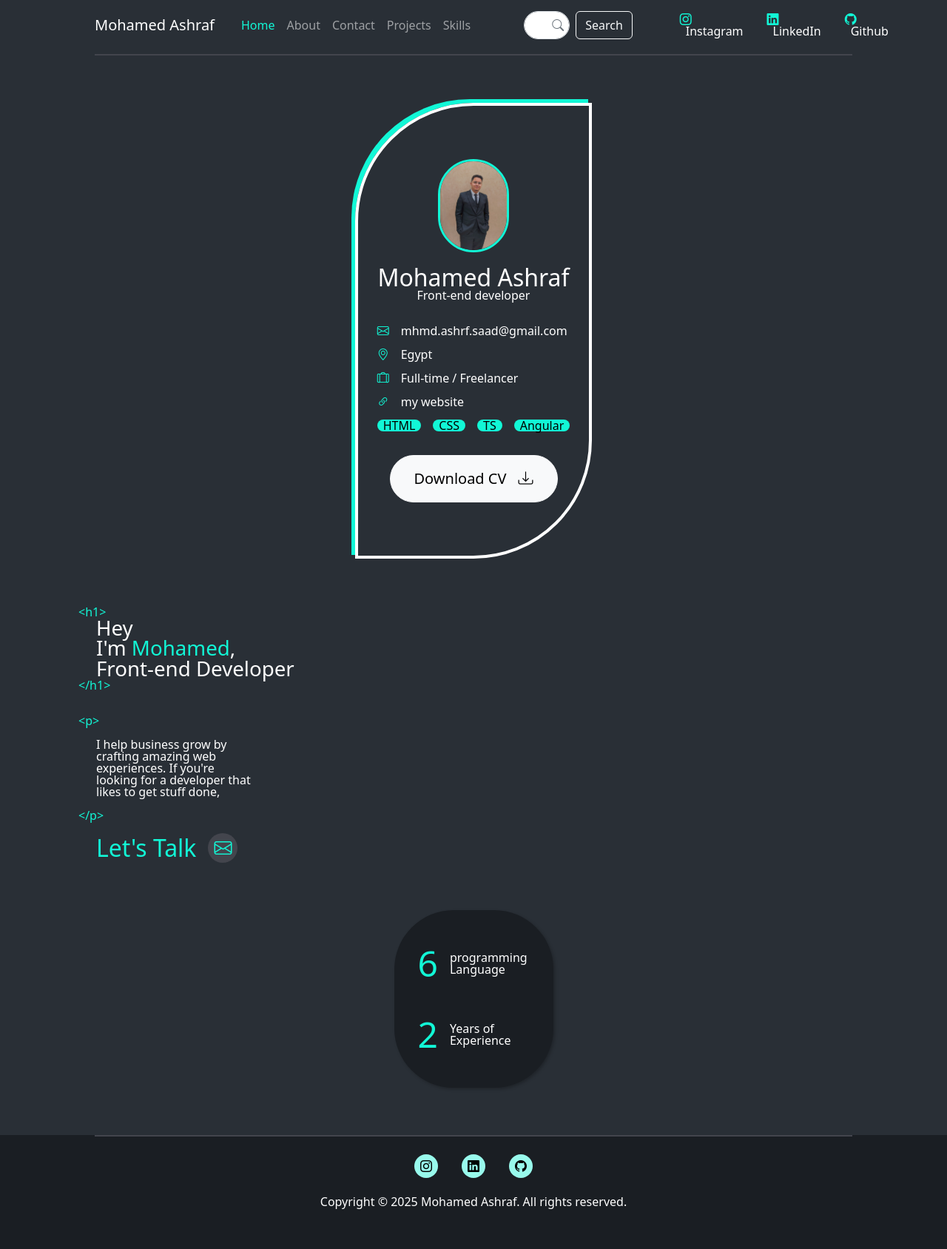
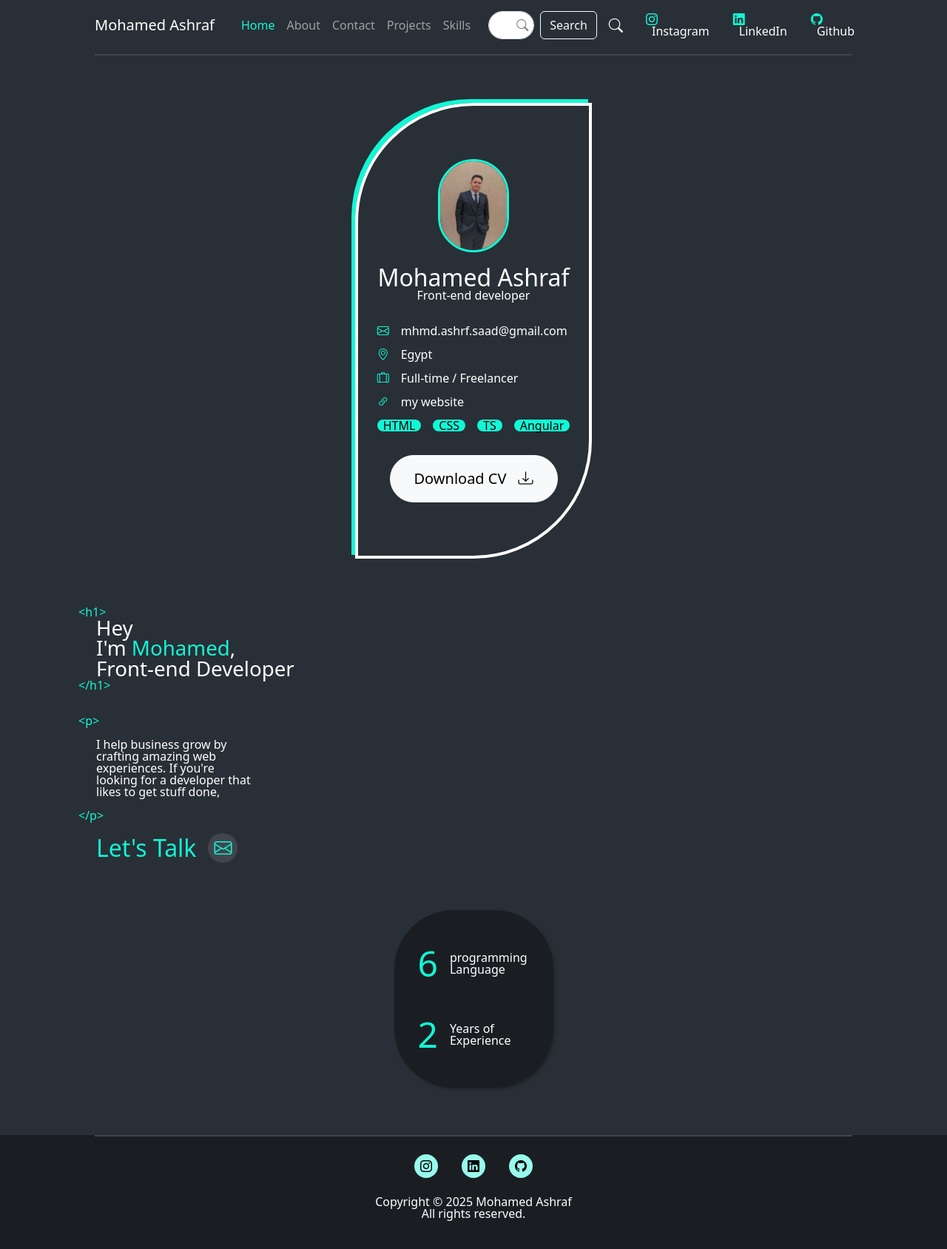
Before and after one commit to mhmd-ashrf-saad/Portfolio, an Angular app: page / in a window 1280 px wide. Shown: the top 1688 px of the page at 74% size. Built offline with nearby package versions, Linux system fonts and the light colour scheme; a web font is replaced by a local one.

Commit message:
fix header and footer

```diff
--- a/src/app/components/footer/footer.css
+++ b/src/app/components/footer/footer.css
@@ -22,14 +22,11 @@ footer {
     background: #98faec;
   }
 }
-.rights p,
-.policy {
+.rights {
   font-weight: 300;
-}
-.policy {
-  display: flex;
-  gap: 2rem;
-  justify-content: center;
+  margin: 0 0.5rem;
+  text-align: center;
+
 }
 .custom-border {
   border-bottom: 2px solid var(--greyline);
--- a/src/app/components/footer/footer.html
+++ b/src/app/components/footer/footer.html
@@ -13,7 +13,7 @@
     </div>
   <div class="footer-info">
     <div class="rights">
-      <p>Copyright &copy; {{currentYear}} Mohamed Ashraf. All rights reserved.</p>
+      <p>Copyright &copy; {{currentYear}} Mohamed Ashraf<br>All rights reserved.</p>
     </div>
   </div>
 </footer>
--- a/src/app/components/header/header.css
+++ b/src/app/components/header/header.css
@@ -1,6 +1,6 @@
 .navbar-collapse {
   flex-grow: 0;
-  gap: 64px;
+  gap: 1rem;
 }
 .container-fluid {
   justify-content: flex-end;
--- a/src/app/components/header/header.html
+++ b/src/app/components/header/header.html
@@ -28,11 +28,14 @@
                         aria-label="Search" style="width: 100%; padding-right: 40px;" />
                     <i
                         class="bi bi-search search-icon position-absolute top-50 end-0 translate-middle-y me-2 text-secondary"></i>
+
                 </div>
+
                 <button class="btn btn-outline-light ms-2 search-button" type="submit">Search</button>
             </form>
+          <i class="bi bi-search mobile-search-icon text-light d-inline" (click)="toggleSearch()"></i>
 
-            <i class="bi bi-search mobile-search-icon d-none text-light" (click)="toggleSearch()"></i>
+
 
             <div class="icons text-light">
                 <i class="bi bi-instagram"><span>Instagram</span></i>
```
